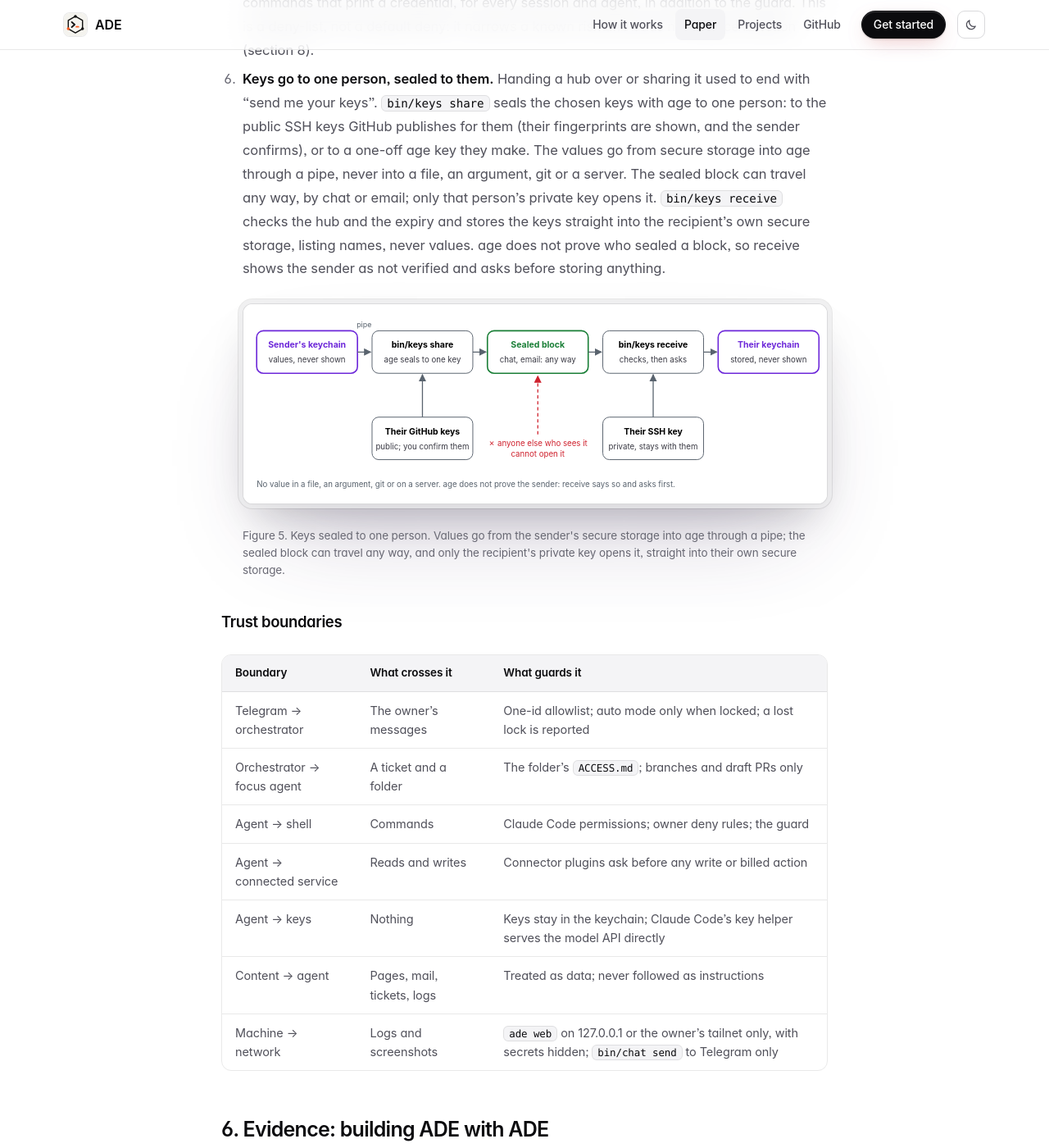
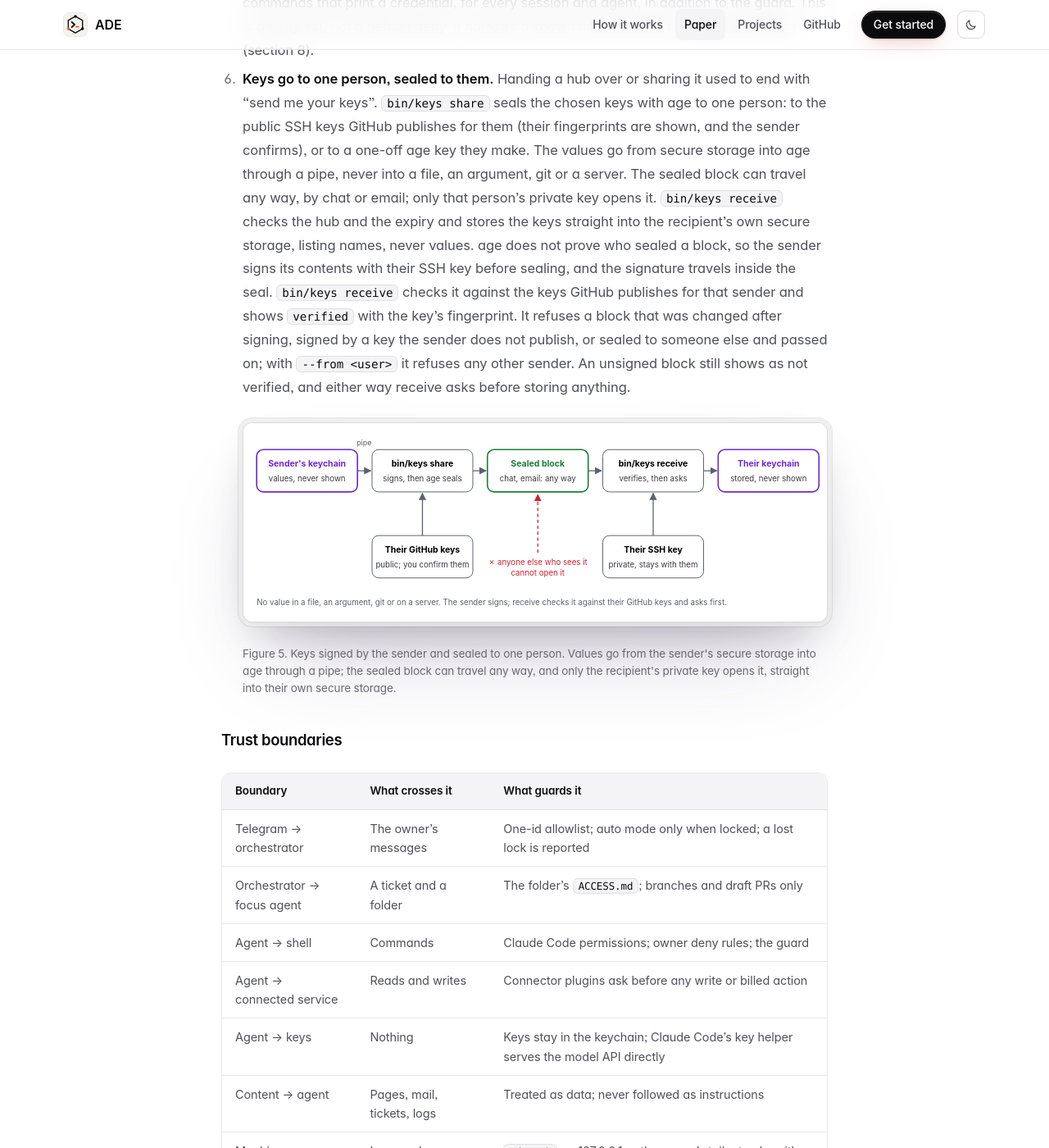
Before and after one commit to better-ade/ade-website, a Jekyll site: the page built from site/paper.md, in a window 1280 px wide and 1400 px high, scrolled down 10183 px. Shown: the whole window at 82% size. Built offline with Jekyll 4.4.1, drawn with Linux system fonts in a browser that asks for light colours; some of the changed text lies outside the part shown.

Commit message:
docs(paper): keys are signed by the sender (story W-paper-signed-keys)
## Overview
The paper's security point 6 now says what ade-brain I5 added: the sender signs a keys block with their SSH key, and
bin/keys receive checks it against the keys GitHub publishes for that sender. Figure 5 shows the signature; section 8
says a signature proves a key, not a person.

## Implementation details
- site/paper.md and the paper source: point 6's last sentence replaced; a Limits bullet added; Figure 5 caption.
- sharing.svg: "signs, then age seals", "verifies, then asks", and the footer.
- tests/sitePaper.test.ts: a truth test checks each claim against ade-brain bin/keys (0d13644).
- PDF rebuilt.

## Verification
Site build, then npm test: Test Files 12 passed (12); Tests 128 passed (128). Run by the coordinator (low risk: the
verification command is the review).

## Definition of Done
- [x] Each acceptance criterion covered by a test
- [x] Verification passes, real output recorded
- [x] Within the story
- [x] No new shared contract

## Related
Story docs/stories/W-paper-signed-keys.md; ade-brain #91 (I5); ade-website #21 (Figure 5).

```diff
--- a/site/paper.md
+++ b/site/paper.md
@@ -225,11 +225,11 @@ The design assumption is that an agent can be wrong, confused, or steered by con
 4. **Content is data.** Messages, pages and files an agent reads never become instructions (the prompt-injection risk catalogued by OWASP [6]); the rules say so, and the
    skills that read external content repeat it.
 5. **Refuse the known token-printing commands.** Owner-level settings refuse a list of commands that print a credential, for every session and agent, in addition to the guard. This is a deny-list, not a default deny: it narrows a known risk and does not replace isolation (section 8).
-6. **Keys go to one person, sealed to them.** Handing a hub over or sharing it used to end with "send me your keys". `bin/keys share` seals the chosen keys with age to one person: to the public SSH keys GitHub publishes for them (their fingerprints are shown, and the sender confirms), or to a one-off age key they make. The values go from secure storage into age through a pipe, never into a file, an argument, git or a server. The sealed block can travel any way, by chat or email; only that person's private key opens it. `bin/keys receive` checks the hub and the expiry and stores the keys straight into the recipient's own secure storage, listing names, never values. age does not prove who sealed a block, so receive shows the sender as not verified and asks before storing anything.
+6. **Keys go to one person, sealed to them.** Handing a hub over or sharing it used to end with "send me your keys". `bin/keys share` seals the chosen keys with age to one person: to the public SSH keys GitHub publishes for them (their fingerprints are shown, and the sender confirms), or to a one-off age key they make. The values go from secure storage into age through a pipe, never into a file, an argument, git or a server. The sealed block can travel any way, by chat or email; only that person's private key opens it. `bin/keys receive` checks the hub and the expiry and stores the keys straight into the recipient's own secure storage, listing names, never values. age does not prove who sealed a block, so the sender signs its contents with their SSH key before sealing, and the signature travels inside the seal. `bin/keys receive` checks it against the keys GitHub publishes for that sender and shows `verified` with the key's fingerprint. It refuses a block that was changed after signing, signed by a key the sender does not publish, or sealed to someone else and passed on; with `--from <user>` it refuses any other sender. An unsigned block still shows as not verified, and either way receive asks before storing anything.
 
    <figure class="paper-fig">
-   <img src="{{ '/assets/img/paper/sharing.svg' | relative_url }}" alt="Figure 5. Keys sealed to one person. Values go from the sender&#x27;s secure storage into age through a pipe; the sealed block can travel any way, and only the recipient&#x27;s private key opens it, straight into their own secure storage." loading="lazy">
-   <figcaption>Figure 5. Keys sealed to one person. Values go from the sender's secure storage into age through a pipe; the sealed block can travel any way, and only the recipient's private key opens it, straight into their own secure storage.</figcaption>
+   <img src="{{ '/assets/img/paper/sharing.svg' | relative_url }}" alt="Figure 5. Keys signed by the sender and sealed to one person. Values go from the sender&#x27;s secure storage into age through a pipe; the sealed block can travel any way, and only the recipient&#x27;s private key opens it, straight into their own secure storage." loading="lazy">
+   <figcaption>Figure 5. Keys signed by the sender and sealed to one person. Values go from the sender's secure storage into age through a pipe; the sealed block can travel any way, and only the recipient's private key opens it, straight into their own secure storage.</figcaption>
    </figure>
 
 ### Trust boundaries
@@ -297,6 +297,7 @@ Benchmarks such as SWE-bench [5] measure whether a model can resolve a real issu
 - **Prefix rules are not a sandbox.** Permission rules match command text; a command wrapped inside another can slip
   past them. The guard narrows that gap; real isolation is a container (ADE Computer) or a separate account.
 - **Test strength.** The revert check of section 6 is done by hand in reviews today; making it a standard, automated step of every high-risk review is the next change to the method.
+- **A signature proves a key, not a person.** A stolen SSH key or a taken-over GitHub account still verifies; the check is against the keys GitHub publishes at the moment of receiving.
 - **No speed baseline.** We report throughput, not a measured comparison.
 - **Self-reported approvals.** Where ADE checks that an approval rule exists, it cannot see the moment a person clicked
   Allow; Claude Code's own prompt remains the boundary.
```
Also changed, not shown: docs/stories/W-paper-signed-keys.md (added, +18 -0 lines), tests/sitePaper.test.ts (+22 -0 lines), site/assets/img/paper/sharing.svg, 1 other file.
